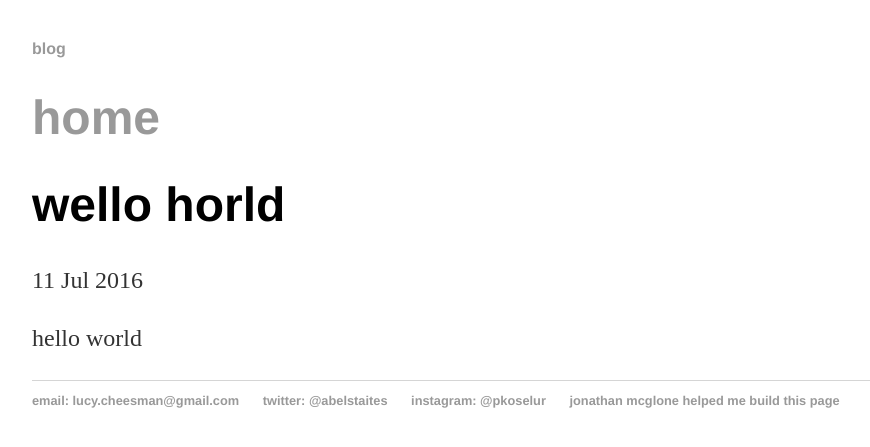
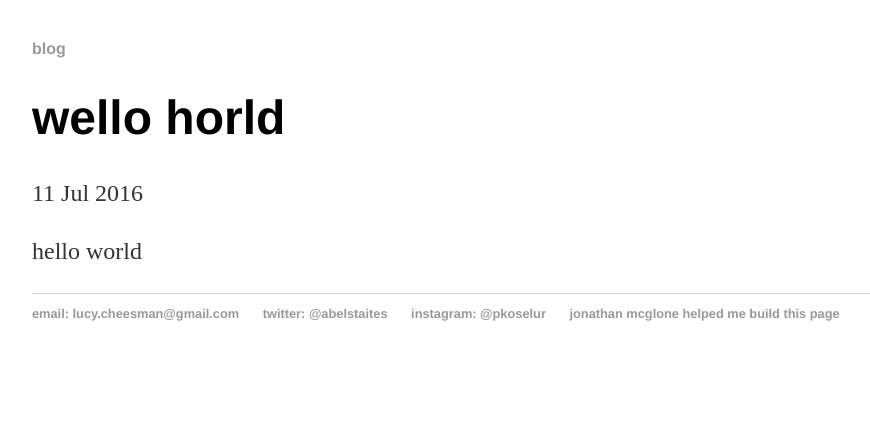
Before and after one commit to heavy-lifting/heavy-lifting.github.io, a Jekyll site: the page built from _posts/2016-07-11-hello-world.md, in a window 1280 px wide. Shown: the top 447 px of the page, without its empty margins (160-1030 px from the left). Built offline with Jekyll 4.4.1, drawn with Linux system fonts in a browser that asks for light colours.

```diff
--- a/_layouts/post.html
+++ b/_layouts/post.html
@@ -1,8 +1,6 @@
 ---
 layout: default
 ---
-
-<h1><a href="https://heavy-lifting.github.io/">home</a></h1>
 
 <h1>{{ page.title }}</h1>
 <p class="meta">{{ page.date | date_to_string }}</p>
```
